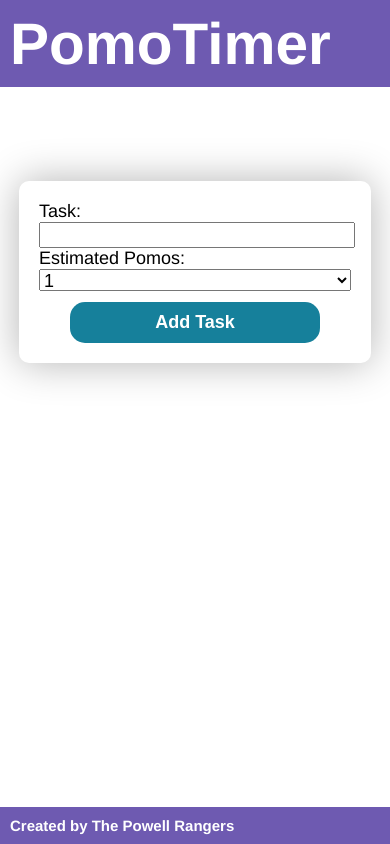
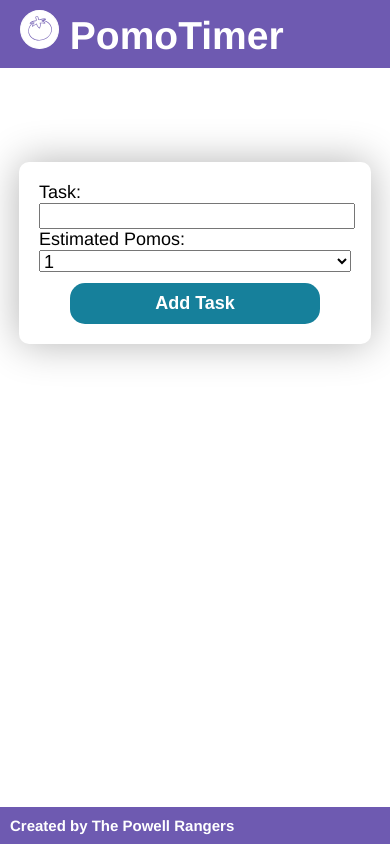
Before and after one commit to asherbav/cse110-w21-group9, a website: page source/index.html in a window 390 px wide. Drawn offline with Linux system fonts and the light colour scheme.

Commit message:
feat: added a logo

```diff
--- a/source/index.css
+++ b/source/index.css
@@ -57,6 +57,12 @@ header {
   margin: 0;
   padding: 10px;
   display: block;
+}
+
+.logo {
+  height: 2.75rem;
+  padding-left: 10px;
+  display: inline-block;
 }
 
 /* Footer */
@@ -433,8 +439,13 @@ button:disabled {
   }
 
   .title {
-    font-size: max(22px, 15vw);
+    font-size: 10vw;
     height: auto;
+  }
+
+  .logo {
+    height: 10vw;
+    display: inline-block;
   }
 
   /* Table */
--- a/source/index.html
+++ b/source/index.html
@@ -9,6 +9,7 @@
 
   <body>
       <header class="title">
+        <img src="logo.svg" class="logo"/>
         PomoTimer
       </header>
 
```
Also changed, not shown: source/logo.svg (added).
